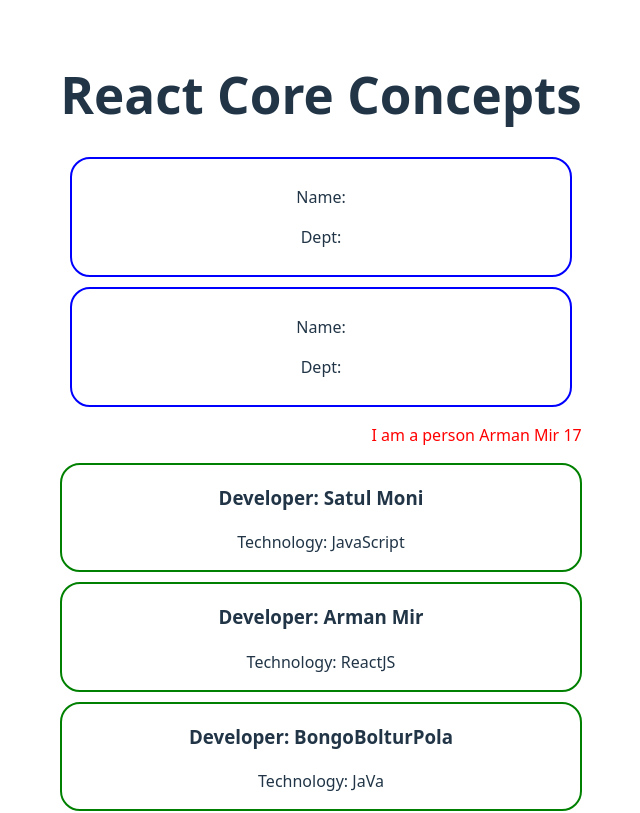
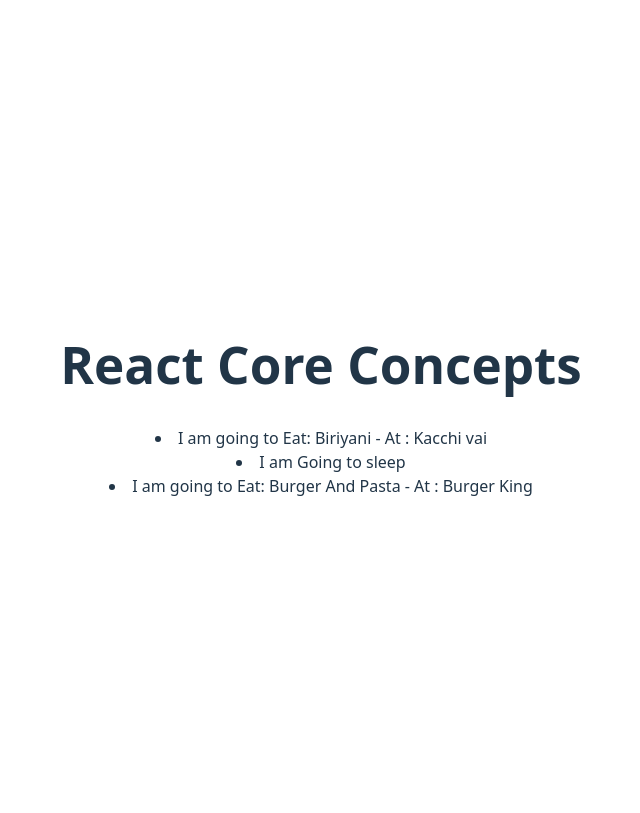
Before and after one commit to ArmanMirDeV/Exploring-Core-ReactJS-, a React (Vite) app: page / in a window 1280 px wide. Shown: the top 813 px of the page, without its empty margins (319-959 px from the left). Built offline with nearby package versions, Linux system fonts and the light colour scheme.

Commit message:
Read only props Two ways of conditional renderrig

```diff
--- a/src/App.jsx
+++ b/src/App.jsx
@@ -1,14 +1,50 @@
 
-import './App.css'
+import './App.css';
+// import ToDo from './ToDo'
+import Food from './ToDo'
+function App() {
 
-function App() {
+
+
+  const time = 50;
 
 
   return (
     <>
 
       <h1>React Core Concepts</h1>
-      <Student> </Student>
+
+    {/*   <ToDo task=" Learn React"
+        isDone={true}
+        time={time}></ToDo>
+
+      <ToDo task=" Revise JS"
+        isDone={false}></ToDo>
+
+      <ToDo task="Take a Shower"
+        isDone={true}
+        time="100"></ToDo> */}
+
+
+
+      <Food isHungry={true}
+      food="Biriyani"
+      restaurant="Kacchi vai"
+      ></Food>
+
+      <Food isHungry={false}
+      food="Biriyani"
+      restaurant="Kacchi vai"
+      ></Food>
+
+      <Food isHungry={true}
+      food="Burger And Pasta"
+      restaurant="Burger King"
+      ></Food>
+
+
+
+      {/* <Student> </Student>
       <Student> </Student>
       <Person></Person>
       <Developer name="Satul Moni" tech="JavaScript"></Developer>
@@ -29,28 +65,28 @@ function App() {
     <Player name="CristianoRonaldo" runs = "75940"></Player>
 
     <Salami event="Romjaner Eid" amount="20$"></Salami>
-    <Salami event="Graduation" ></Salami>
+    <Salami event="Graduation" ></Salami> */}
 
 
     </>
   )
 }
-function Salami({event, amount  = 0}){
- return(
-   <div className='device'>
-    <p>Salami for: {event}</p>
-    <p>Amount: {amount}  </p>
-  </div>
- )
+function Salami({ event, amount = 0 }) {
+  return (
+    <div className='device'>
+      <p>Salami for: {event}</p>
+      <p>Amount: {amount}  </p>
+    </div>
+  )
 }
 
 
 // const {name, runs} = {name: "TamimBalHasan" , runs: "5000"}
 
-function Player({name, runs}) {
-  return(
+function Player({ name, runs }) {
+  return (
     <div className='student'>
-      <h3>Name: { name}</h3>
+      <h3>Name: {name}</h3>
       <p>Runs: {runs} </p>
 
     </div>
--- /dev/null
+++ b/src/ToDo.jsx
@@ -0,0 +1,39 @@
+// export default function ToDo({task, isDone}) {
+
+
+//     return (
+//         <li>Task: {task} </li>
+//     )
+// }
+
+
+/* export default function ToDo({task, isDone}) {
+    if(isDone === true) {
+        return <li>Done: {task}</li>
+
+    }
+    else{
+        return <li>Pending: {task}</li>
+    }
+} */
+
+
+/* export default function ToDo({task, isDone, time=0}) {
+    if(isDone === true) {
+        return <li>Done: {task} - Duration: {time} </li>
+
+    }
+
+        return <li>To Be Done: {task}</li>
+
+} */
+
+
+
+export default function Food ({food, restaurant, isHungry}){
+    if (isHungry === true){
+        return <li>I am going to Eat: {food} - At : {restaurant}</li>
+    }
+
+    return <li>I am Going to sleep</li>
+}
```
